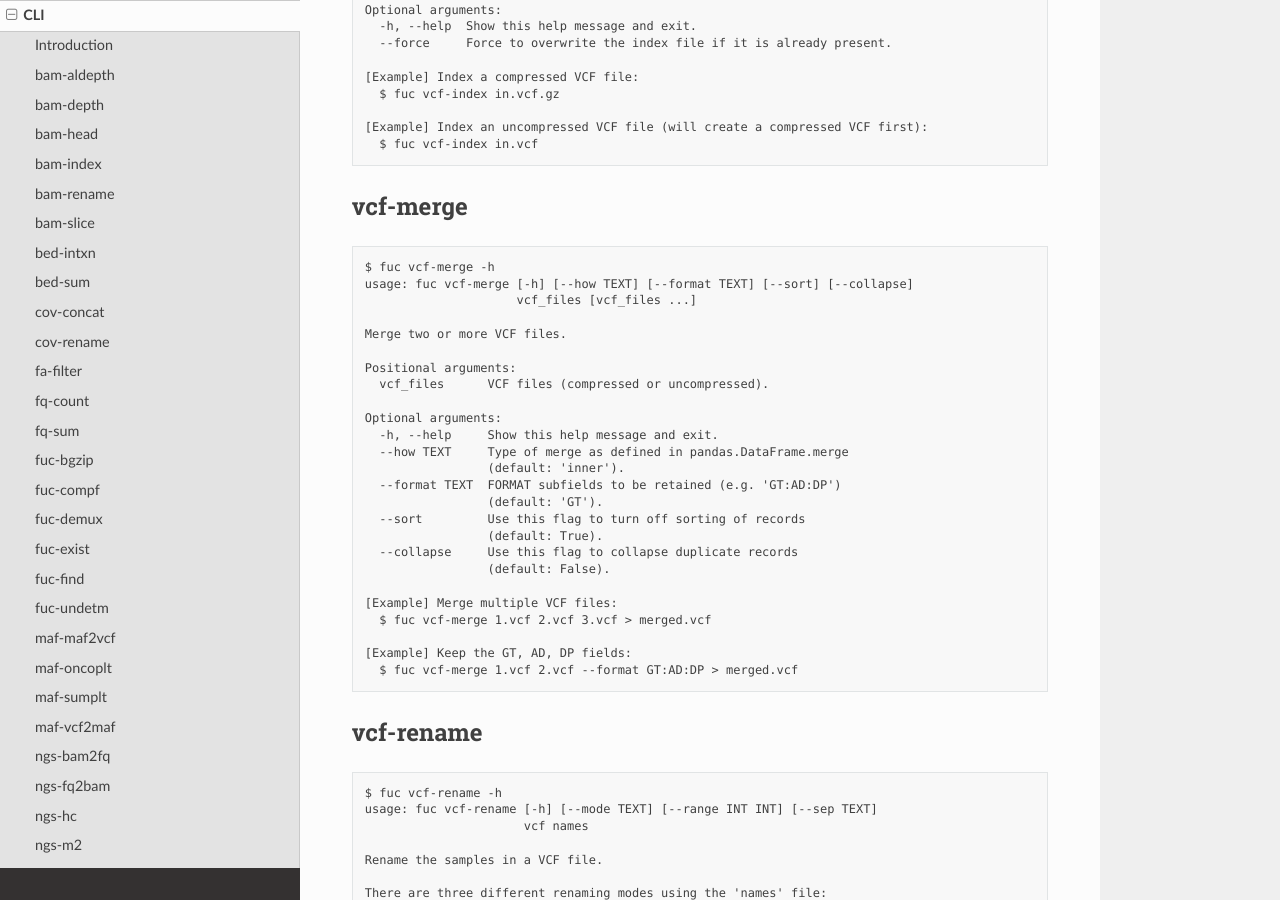
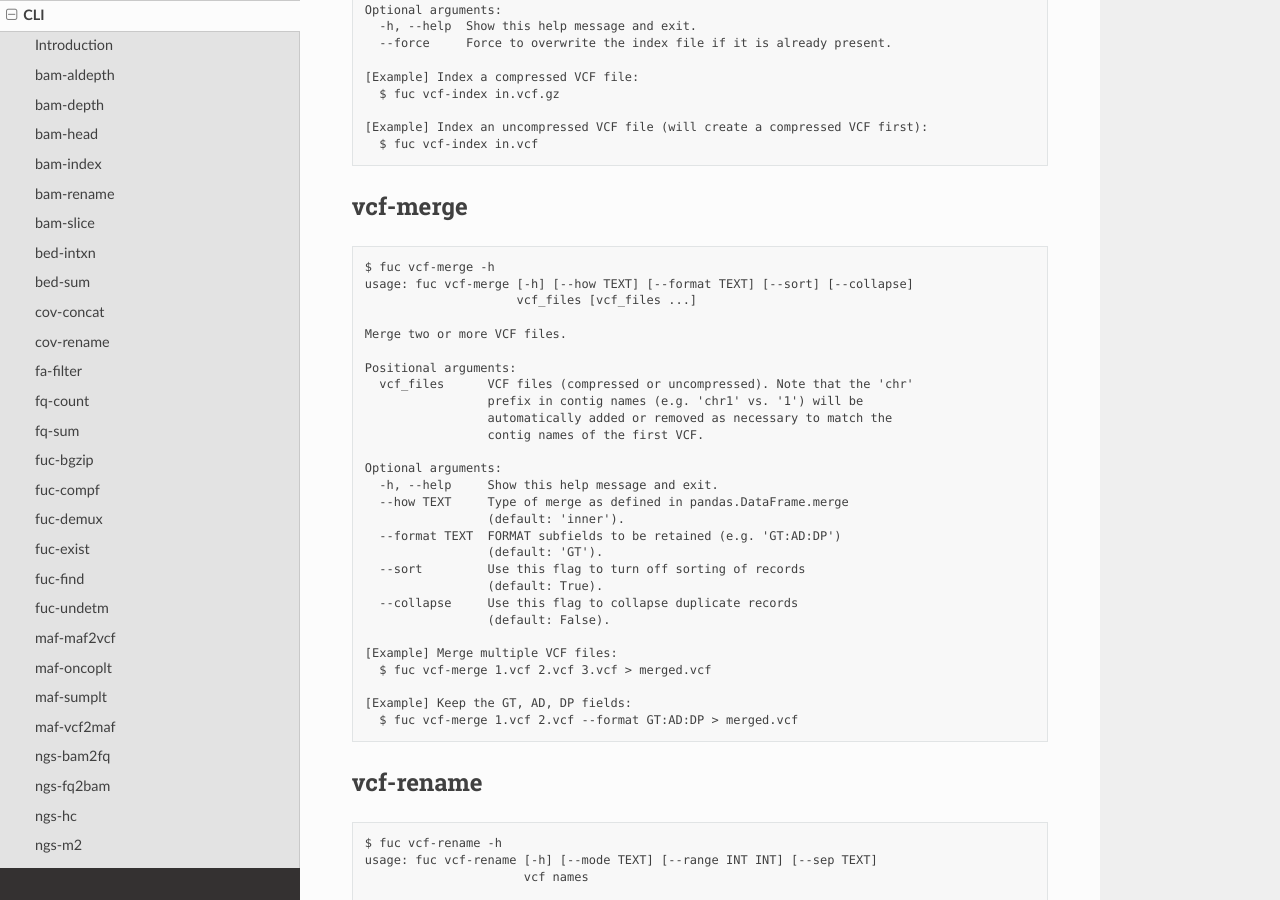
Before and after one commit to sbslee/fuc, a Sphinx documentation site: the page built from docs/cli.rst, in a window 1280 px wide and 900 px high, scrolled down 21874 px. Built offline with Sphinx 7.4.7 and the Read the Docs theme 2.0.0, drawn with Linux system fonts in a browser that asks for light colours.

Commit message:
Update docs

```diff
--- a/docs/cli.rst
+++ b/docs/cli.rst
@@ -1306,7 +1306,10 @@ vcf-merge
    Merge two or more VCF files.
 
    Positional arguments:
-     vcf_files      VCF files (compressed or uncompressed).
+     vcf_files      VCF files (compressed or uncompressed). Note that the 'chr'
+                    prefix in contig names (e.g. 'chr1' vs. '1') will be
+                    automatically added or removed as necessary to match the
+                    contig names of the first VCF.
 
    Optional arguments:
      -h, --help     Show this help message and exit.
```
